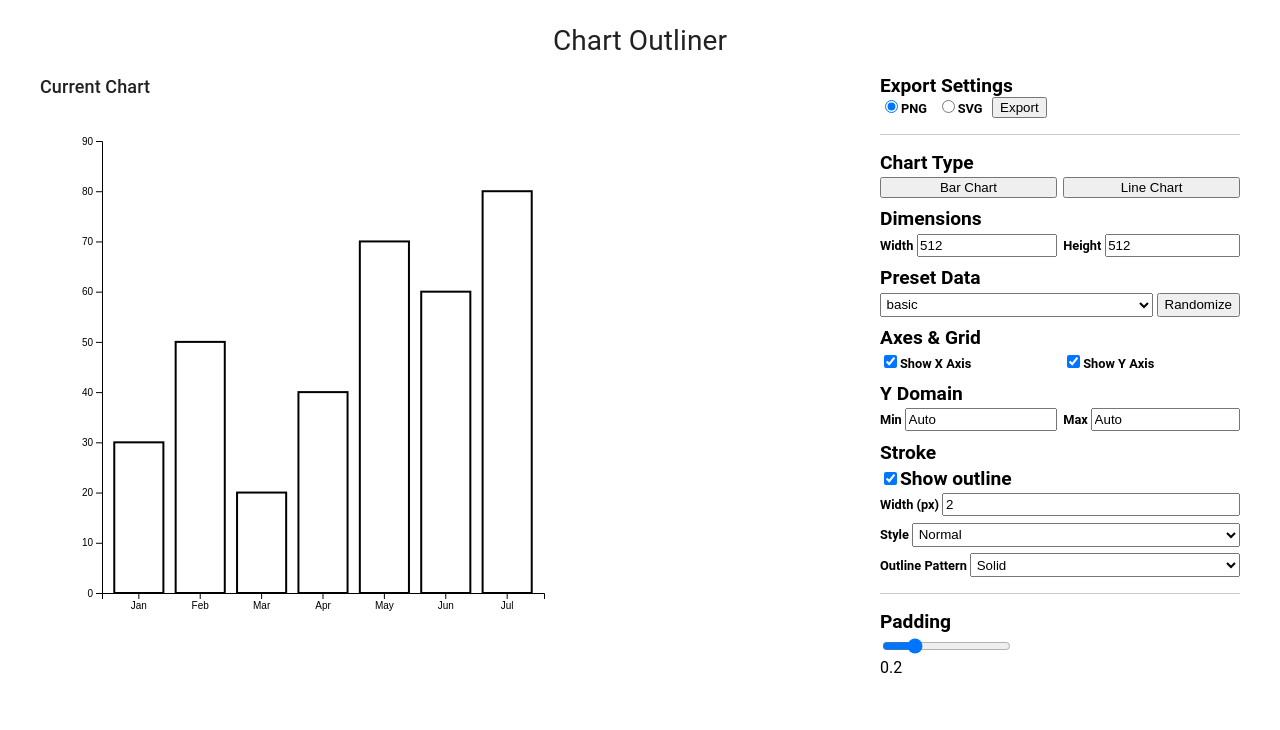
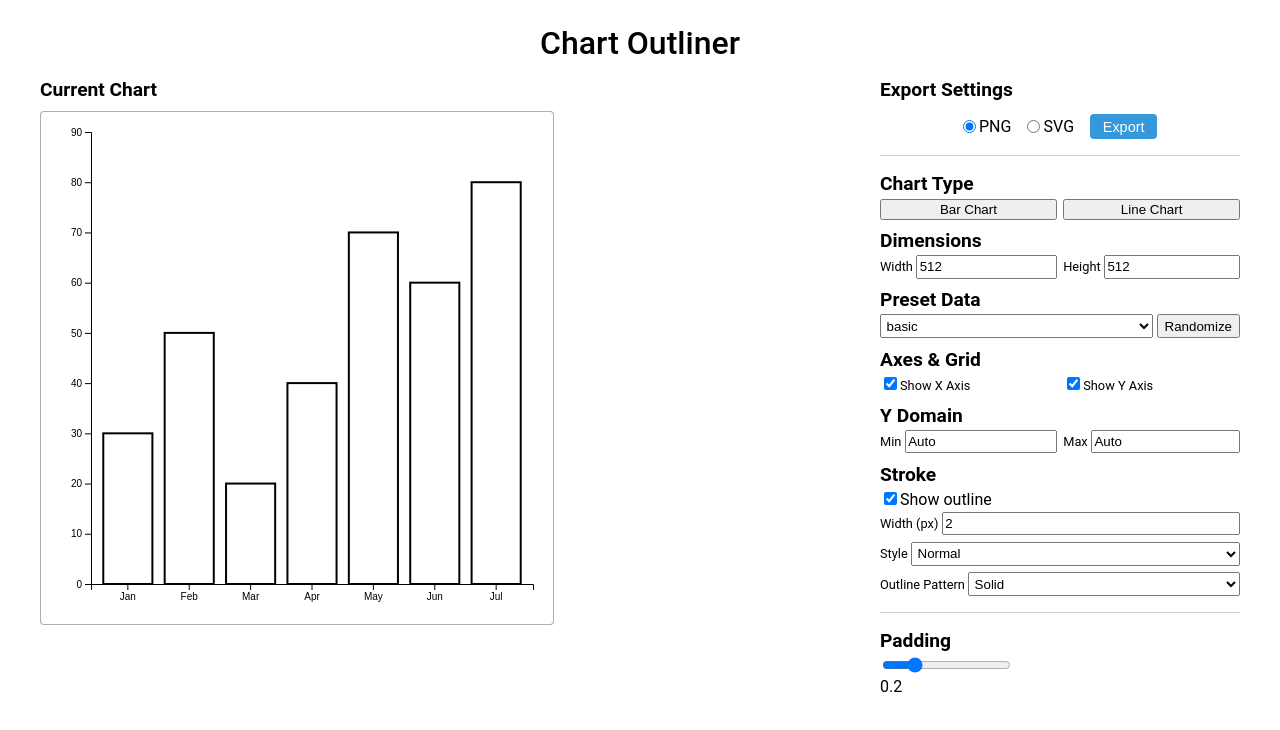
Before and after one commit to KimSeonGyeom/Chart-Outliner, a Next.js app: page / in a window 1280 px wide. Shown: the top 730 px of the page. Built offline with nearby package versions, Linux system fonts and the light colour scheme.

Commit message:
before moving export tobelow current chart(title)

```diff
--- a/app/page.jsx
+++ b/app/page.jsx
@@ -14,84 +14,9 @@ import './page.scss';
 export default function Home() {
   const chartType = useSharedStore(state => state.chartType);
   const setChartType = useSharedStore(state => state.setChartType);
-  const showExportOptions = useChartStore(state => state.showExportOptions);
-  const exportFileName = useChartStore(state => state.exportFileName);
-  const exportFileType = useChartStore(state => state.exportFileType);
-  const updateSetting = useChartStore(state => state.updateSetting);
 
   // Chart refs
   const chartRef = useRef(null);
-
-  // Handle export click
-  const handleExportClick = () => {
-    updateSetting('showExportOptions', !showExportOptions);
-  };
-
-  // Handle export
-  const handleExport = () => {
-    if (chartRef.current) {
-      // Download the chart
-      downloadChart(chartRef, exportFileName, exportFileType)
-        .then(() => {
-          // Close export options after successful export
-          updateSetting('showExportOptions', false);
-        })
-        .catch(error => {
-          console.error('Error exporting chart:', error);
-        });
-    }
-  };
-
-  // Export options component based on chart type
-  const exportOptionsComponent = (
-    <div className={`export-options ${chartType === 'bar' ? 'bar-export' : 'line-export'}`}>
-      <div className="export-title">Export Options</div>
-
-      <div className="form-group">
-        <label htmlFor="fileName">File Name</label>
-        <input
-          id="fileName"
-          type="text"
-          value={exportFileName}
-          onChange={(e) => updateSetting('exportFileName', e.target.value)}
-          placeholder="Enter a name for your file"
-        />
-      </div>
-
-      <div className="form-group">
-        <label>File Format</label>
-        <div className="format-options">
-          {['png', 'jpg', 'svg'].map((format) => (
-            <div
-              key={format}
-              className={`format-option ${exportFileType === format ? 'selected' : ''}`}
-              onClick={() => updateSetting('exportFileType', format)}
-            >
-              <div className="format-radio">
-                <div className="radio-inner"></div>
-              </div>
-              <span className="format-label">{format.toUpperCase()}</span>
-            </div>
-          ))}
-        </div>
-      </div>
-
-      <div className="export-actions">
-        <button
-          className="cancel-button"
-          onClick={() => updateSetting('showExportOptions', false)}
-        >
-          Cancel
-        </button>
-        <button
-          className="export-button"
-          onClick={handleExport}
-        >
-          Export
-        </button>
-      </div>
-    </div>
-  );
 
   return (
     <main className="container">
@@ -104,22 +29,12 @@ export default function Home() {
         <div className="chart-section">
           <div className="section-title">Current Chart</div>
           {/* Chart display */}
-          <div className="chart-display-container">
-            <div ref={chartRef} className="chart-display">
-              {chartType === 'bar' ? <BarChart/> : <LineChart/>}
-            </div>
-          </div>
+          {chartType === 'bar' ? <BarChart ref={chartRef}/> : <LineChart ref={chartRef}/>}
         </div>
 
         {/* Right side - Control Panel */}
         <div className="control-section">
-          <ControlPanel
-            chartType={chartType}
-            onChartTypeChange={setChartType}
-            onExportClick={handleExportClick}
-            showExportOptions={showExportOptions}
-            exportOptions={exportOptionsComponent}
-          />
+          <ControlPanel chartRef={chartRef} />
         </div>
       </div>
     </main>
--- a/app/page.scss
+++ b/app/page.scss
@@ -10,12 +10,9 @@ header {
   margin-bottom: 16px;
 
   .main-title {
-    font-size: 28px;
-    font-weight: 400;
-    color: rgba(0, 0, 0, 0.87);
-    margin-bottom: 6px;
-    line-height: 1.2;
-    letter-spacing: 0.12px;
+    font-size: 2.0rem;
+    font-weight: 500;
+    margin-bottom: 0.3rem;
   }
 }
 
@@ -28,19 +25,18 @@ header {
     width: 70%;
 
     .section-title {
-      font-size: 18px;
-      font-weight: 500;
-      color: rgba(0, 0, 0, 0.87);
+      font-size: 1.2rem;
+      font-weight: 600;
       margin-bottom: 10px;
-      line-height: 1.4;
-      letter-spacing: 0.12px;
     }
 
-    .chart-display-container {
+    .chart-wrapper {
       width: 100%;
       background-color: #ffffff;
       border-radius: 4px;
-      padding: 12px;
+      border: 1px solid rgba(0, 0, 0, 0.32);
+      margin: 0;
+      padding: 0;
     }
   }
 
--- a/components/controls/ControlPanel.jsx
+++ b/components/controls/ControlPanel.jsx
@@ -1,4 +1,4 @@
-import React from 'react';
+import React, { useState, useContext } from 'react';
 import ChartTypeSelector from './shared/ChartTypeSelector.jsx';
 import DimensionsSection from './shared/DimensionsSection.jsx';
 import AxisSection from './shared/AxisSection.jsx';
@@ -9,6 +9,8 @@ import LineCurveSection from './line/LineCurveSection.jsx';
 import BarPaddingSection from './bar/BarPaddingSection.jsx';
 import './ControlPanel.scss';
 import { useSharedStore } from '../store/sharedStore.js';
+import { useChartStore } from '../store/chartStore.js';
+import { downloadChart } from './downloadUtils.js';
 
 // Bar chart specific controls component
 const BarControls = () => {
@@ -42,35 +44,55 @@ const SharedControls = () => {
   );
 };
 
-const ControlPanel = () => {
+const ControlPanel = ({ chartRef }) => {
   const chartType = useSharedStore(state => state.chartType);
+  const exportFileType = useChartStore(state => state.exportFileType);
+  const setExportOption = useChartStore(state => state.setExportOption);
+
+  // Handle export button click
+  const handleExport = () => {
+    // Generate a filename with timestamp
+    const fileName = `chart-outliner-${chartType}-chart-${Date.now()}`;
+    setExportOption('exportFileName', fileName);
+
+    if (chartRef && chartRef.current) {
+      downloadChart(
+        chartRef,
+        fileName,
+        exportFileType
+      ).catch(error => {
+        console.error('Error exporting chart:', error);
+      });
+    }
+  };
 
   return (
     <div className="controls-panel">
-      <label>Export Settings</label>
+      <div className="header">Export Settings</div>
       <div className="button-group">
-        <div className="button-group">
-          <div>
+        <div className="radio-group">
           <input
             type="radio"
             id="png-option"
             name="export-type"
             value="png"
-              defaultChecked
+            checked={exportFileType === 'png'}
+            onChange={() => setExportOption('exportFileType', 'png')}
           />
           <label htmlFor="png-option">PNG</label>
         </div>
-          <div>
+        <div className="radio-group">
           <input
             type="radio"
             id="svg-option"
             name="export-type"
             value="svg"
+            checked={exportFileType === 'svg'}
+            onChange={() => setExportOption('exportFileType', 'svg')}
           />
           <label htmlFor="svg-option">SVG</label>
         </div>
-        </div>
-        <button className="export-button">
+        <button className="export-button" onClick={handleExport}>
           Export
         </button>
       </div>
@@ -83,4 +105,5 @@ const ControlPanel = () => {
 };
 
 // Export components for direct use in other files if needed
+export { BarControls, LineControls, SharedControls };
 export default ControlPanel;
--- a/components/controls/ControlPanel.scss
+++ b/components/controls/ControlPanel.scss
@@ -2,7 +2,7 @@
   display: flex;
   flex-direction: column;
 
-  label {
+  .header {
     font-size: 1.2rem;
     font-weight: 600;
     margin: 0;
@@ -10,15 +10,50 @@
   }
 
   .button-group {
+    margin-top: 0.8rem;
     display: flex;
     flex-direction: row;
-    gap: 0.6rem;
+    gap: 01rem;
+    justify-content: center;
 
-    label {
-      align-self: center;
-      font-size: 0.8rem;
-      margin: 0;
-      padding: 0;
+    .radio-group {
+      display: flex;
+      flex-direction: row;
+      align-items: center;
+      gap: 0.2rem;
+
+      input {
+        margin: 0;
+        padding: 0;
+      }
+
+      label {
+        align-self: center;
+        font-size: 1rem;
+        margin: 0;
+        padding: 0;
+        cursor: pointer;
+        user-select: none;
+      }
+    }
+
+    .export-button {
+      background-color: #3498db;
+      color: white;
+      border: none;
+      border-radius: 4px;
+      padding: 0.3rem 0.8rem;
+      font-size: 0.9rem;
+      cursor: pointer;
+      transition: background-color 0.2s ease;
+
+      &:hover {
+        background-color: #2980b9;
+      }
+
+      &:active {
+        background-color: #1c6ea4;
+      }
     }
   }
 }
--- a/components/controls/index.js
+++ b/components/controls/index.js
@@ -1,7 +1,7 @@
 "use client";
 
 // Export utility functions
-export { downloadChart } from './downloadUtils.js';
+export { downloadChart, downloadChartAsImage, downloadChartAsSVG } from './downloadUtils.js';
 
 // Export main control panel
 export { default as ControlPanel, BarControls, LineControls, SharedControls } from './ControlPanel.jsx';
--- a/components/store/chartStore.js
+++ b/components/store/chartStore.js
@@ -3,7 +3,6 @@ import { create } from 'zustand';
 // Create chart-specific store with no shared properties
 export const useChartStore = create()((set, get) => ({
   // Export options
-  showExportOptions: false,
   exportFileName: '',
   exportFileType: 'png',
 
```
Lines whose indentation alone changed are shown as unchanged.
